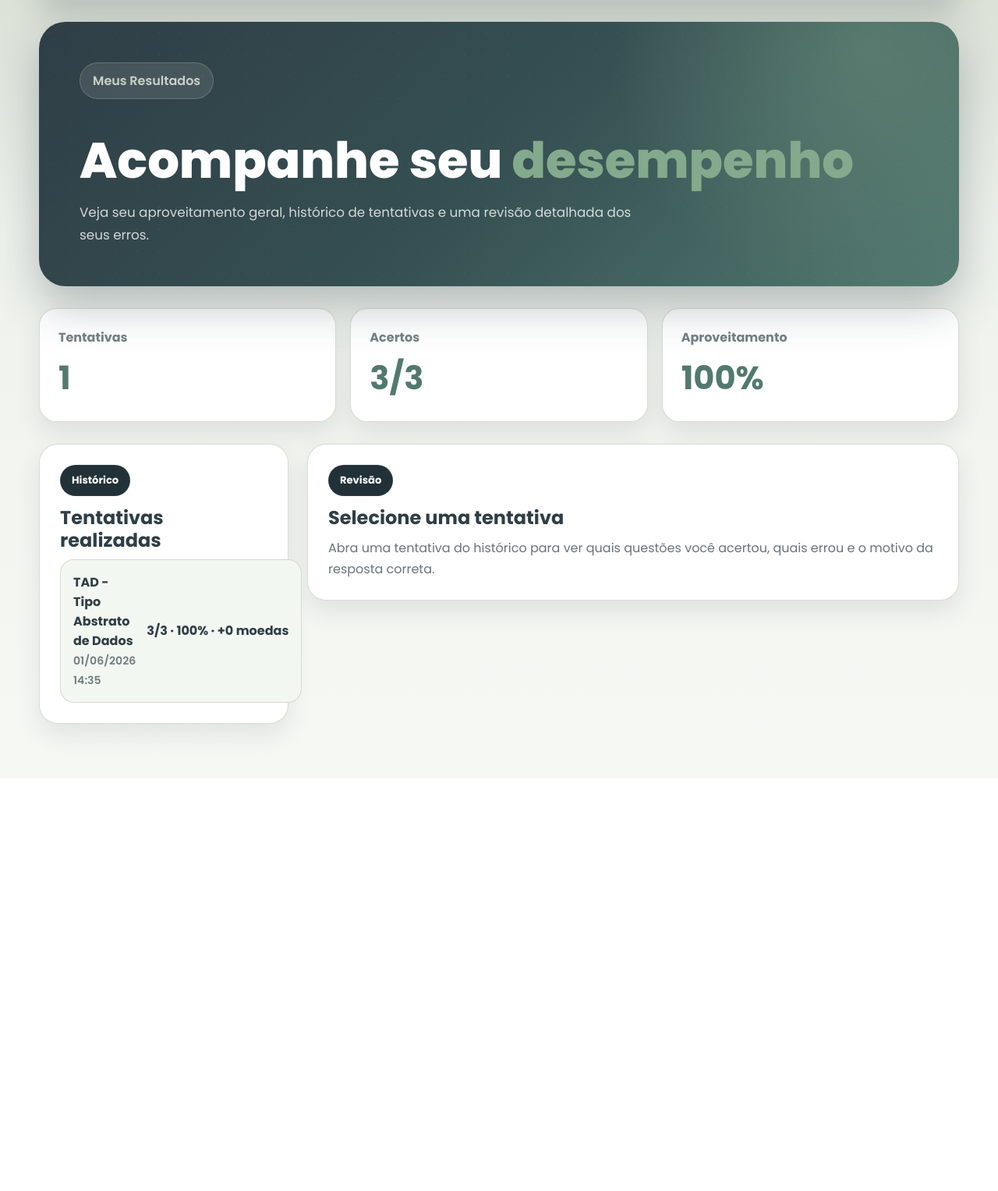
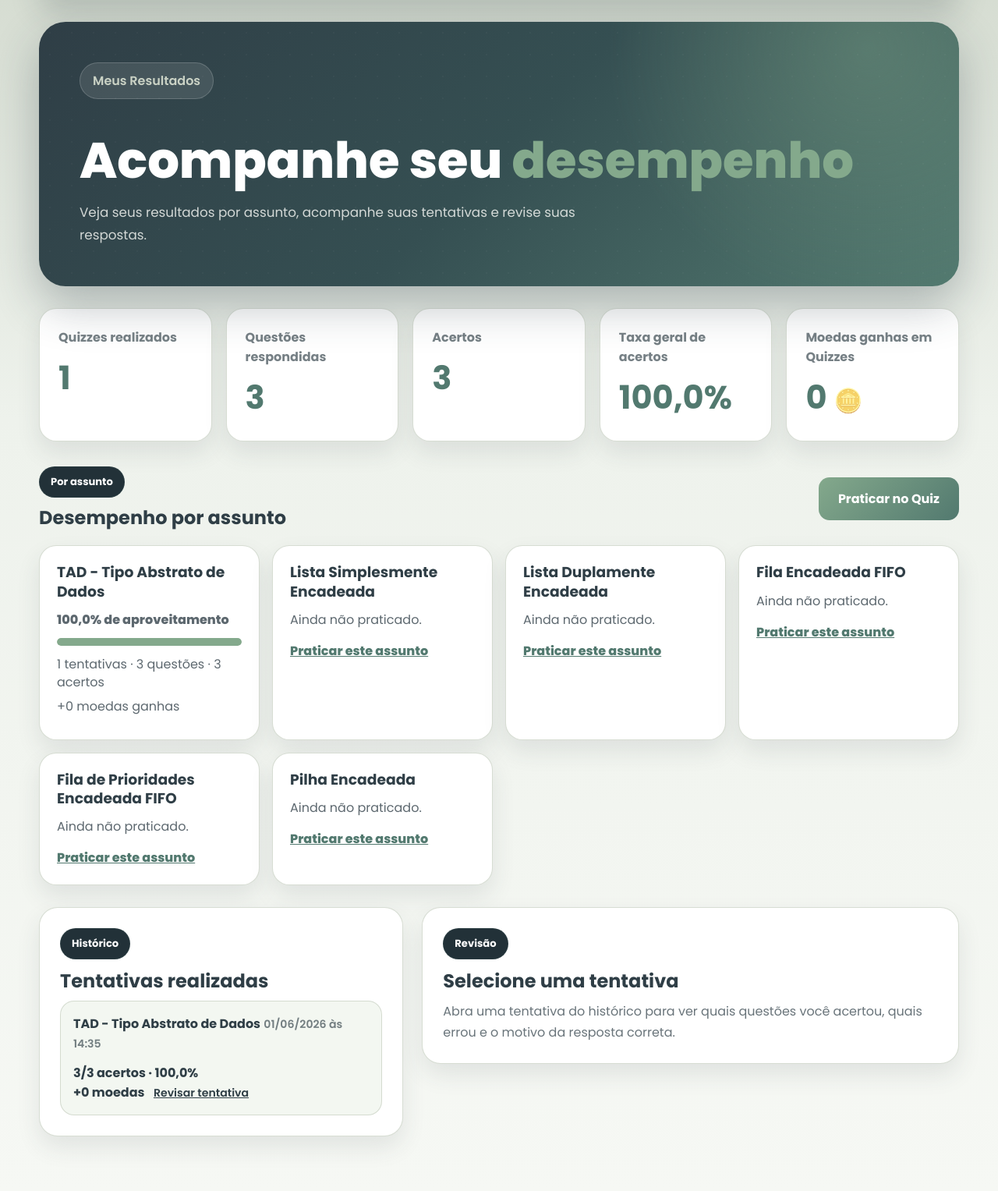
Before and after one commit to Vic0312/MindNodes, a PHP site: page /view/desempenho.php in a window 1280 px wide. Shown: the part 273-1800 px from the top of the page at 78% size. Before the commit the page ends 1241 px from the top, so only its background shows below. Run offline with PHP 8.4, Linux system fonts and the light colour scheme; the visitor is signed in with stand-in values (Sample User, id 1); data comes from the database, SQL or seed files in the repository.

Commit message:
Commit 53

```diff
--- a/controller/QuizController.php
+++ b/controller/QuizController.php
@@ -26,4 +26,10 @@ class QuizController
     public function salvarTentativaQuiz($id, $slug, $respostas) { return $this->quizModel->salvarTentativa($id, $slug, $respostas); }
     public function buscarDesempenhoUsuario($id) { return $this->quizModel->buscarDesempenho($id); }
     public function buscarTentativaQuiz($tentativa, $usuario) { return $this->quizModel->buscarTentativa($tentativa, $usuario); }
+    public function buscarMeuDesempenho() { return $this->quizModel->buscarDesempenho($this->usuarioAtual()); }
+    public function buscarMinhaTentativa($tentativa) {
+        $usuario = $this->usuarioAtual();
+        if ((!is_string($tentativa) && !is_int($tentativa)) || !preg_match('/^[1-9][0-9]*$/D', (string) $tentativa)) return false;
+        return $this->quizModel->buscarTentativa((int) $tentativa, $usuario);
+    }
 }
--- a/css/quiz.css
+++ b/css/quiz.css
@@ -467,7 +467,7 @@ main {
 
 .resumo-desempenho {
     display: grid;
-    grid-template-columns: repeat(3, 1fr);
+    grid-template-columns: repeat(auto-fit, minmax(180px, 1fr));
     gap: 18px;
     margin-top: 28px;
 }
@@ -491,6 +491,28 @@ main {
     color: var(--deep-teal);
     font-size: clamp(1.7rem, 4vw, 2.6rem);
 }
+
+.resumo-desempenho strong span { font-size: 0.72em; }
+
+.desempenho-assuntos { margin-top: 32px; }
+.desempenho-secao-topo { display: flex; align-items: center; justify-content: space-between; gap: 16px; flex-wrap: wrap; margin-bottom: 18px; }
+.desempenho-secao-topo h2 { color: var(--charcoal-blue); margin: 8px 0 0; }
+.desempenho-assuntos-grid { display: grid; grid-template-columns: repeat(auto-fit, minmax(min(100%, 280px), 1fr)); gap: 16px; }
+.desempenho-assunto-card { min-width: 0; padding: 22px; border-radius: 22px; background: #fff; border: 1px solid rgba(202, 210, 197, 0.75); box-shadow: 0 14px 30px rgba(47, 62, 70, 0.10); }
+.desempenho-assunto-card h3 { color: var(--charcoal-blue); margin: 0 0 12px; line-height: 1.3; }
+.desempenho-assunto-card p { color: rgba(47, 62, 70, 0.78); line-height: 1.45; margin: 8px 0; }
+.desempenho-assunto-card a { display: inline-block; margin-top: 8px; font-weight: 800; color: var(--deep-teal); text-decoration: underline; }
+.desempenho-assunto-taxa { font-weight: 800; }
+.desempenho-barra { height: 10px; border-radius: 999px; background: #dce6dc; overflow: hidden; margin: 12px 0; }
+.desempenho-barra span { display: block; height: 100%; border-radius: inherit; background: var(--muted-teal); }
+.desempenho-layout { grid-template-columns: minmax(320px, 0.95fr) minmax(0, 1.4fr); }
+.desempenho-layout > * { min-width: 0; }
+.desempenho-layout .historico-card { position: static; }
+.desempenho-layout .lista-tentativas a { flex-wrap: wrap; overflow-wrap: anywhere; }
+.desempenho-layout .lista-tentativas b { white-space: normal; line-height: 1.55; }
+.revisar-link { display: inline-block; margin-left: 8px; text-decoration: underline; color: inherit !important; }
+.revisao-card pre { max-width: 100%; overflow-x: auto; }
+.desempenho-assunto-card a:focus-visible, .desempenho-layout a:focus-visible, .desempenho-secao-topo a:focus-visible { outline: 3px solid var(--deep-teal); outline-offset: 3px; }
 
 .resultado-final {
     margin: 10px 0 22px;
--- a/model/Quiz.php
+++ b/model/Quiz.php
@@ -149,13 +149,17 @@ class Quiz
     public function buscarDesempenho($idUsuario)
     {
         $idUsuario = (int) $idUsuario;
-        $consulta = mysqli_prepare($this->conexao, 'SELECT COUNT(*) AS total_tentativas, COALESCE(SUM(total_perguntas), 0) AS total_perguntas, COALESCE(SUM(total_acertos), 0) AS total_acertos FROM quiz_tentativa WHERE id_usuario = ?');
+        $consulta = mysqli_prepare($this->conexao, 'SELECT COUNT(*) AS total_tentativas, COALESCE(SUM(total_perguntas), 0) AS total_perguntas, COALESCE(SUM(total_acertos), 0) AS total_acertos, COALESCE(SUM(moedas_ganhas), 0) AS moedas_ganhas FROM quiz_tentativa WHERE id_usuario = ?');
         mysqli_stmt_bind_param($consulta, 'i', $idUsuario); mysqli_stmt_execute($consulta);
         $resumo = mysqli_fetch_assoc(mysqli_stmt_get_result($consulta));
-        $sql = 'SELECT qt.id_tentativa, qt.total_perguntas, qt.total_acertos, qt.moedas_ganhas, qt.data_tentativa, qa.titulo, qa.slug FROM quiz_tentativa qt INNER JOIN quiz_assunto qa ON qa.id_assunto = qt.id_assunto WHERE qt.id_usuario = ? ORDER BY qt.data_tentativa DESC';
+        $sql = 'SELECT qa.id_assunto, qa.titulo, qa.slug, COUNT(qt.id_tentativa) AS total_tentativas, COALESCE(SUM(qt.total_perguntas), 0) AS total_perguntas, COALESCE(SUM(qt.total_acertos), 0) AS total_acertos, COALESCE(SUM(qt.moedas_ganhas), 0) AS moedas_ganhas FROM quiz_assunto qa LEFT JOIN quiz_tentativa qt ON qt.id_assunto = qa.id_assunto AND qt.id_usuario = ? GROUP BY qa.id_assunto, qa.titulo, qa.slug ORDER BY qa.id_assunto';
         $consulta = mysqli_prepare($this->conexao, $sql); mysqli_stmt_bind_param($consulta, 'i', $idUsuario); mysqli_stmt_execute($consulta);
         $resultado = mysqli_stmt_get_result($consulta);
-        return ['resumo' => $resumo, 'tentativas' => $resultado ? mysqli_fetch_all($resultado, MYSQLI_ASSOC) : []];
+        $assuntos = $resultado ? mysqli_fetch_all($resultado, MYSQLI_ASSOC) : [];
+        $sql = 'SELECT qt.id_tentativa, qt.total_perguntas, qt.total_acertos, qt.moedas_ganhas, qt.data_tentativa, qa.titulo, qa.slug FROM quiz_tentativa qt INNER JOIN quiz_assunto qa ON qa.id_assunto = qt.id_assunto WHERE qt.id_usuario = ? ORDER BY qt.data_tentativa DESC, qt.id_tentativa DESC';
+        $consulta = mysqli_prepare($this->conexao, $sql); mysqli_stmt_bind_param($consulta, 'i', $idUsuario); mysqli_stmt_execute($consulta);
+        $resultado = mysqli_stmt_get_result($consulta);
+        return ['resumo' => $resumo, 'assuntos' => $assuntos, 'tentativas' => $resultado ? mysqli_fetch_all($resultado, MYSQLI_ASSOC) : []];
     }
 
     public function buscarTentativa($idTentativa, $idUsuario)
--- a/view/desempenho.php
+++ b/view/desempenho.php
@@ -2,7 +2,7 @@
 
 session_start();
 
-if (!isset($_SESSION['usuario_id'])) {
+if (empty($_SESSION['estaLogado']) || !isset($_SESSION['usuario_id'])) {
     header("Location: ../view/login.php");
     exit();
 }
@@ -37,19 +37,23 @@ require_once __DIR__ . '/../controller/QuizController.php';
 
 $pagina = 'desempenho';
 $controlador = new QuizController();
-$idUsuario = $_SESSION['usuario_id'];
-$desempenho = $controlador->buscarDesempenhoUsuario($idUsuario);
+$desempenho = $controlador->buscarMeuDesempenho();
 $resumo = $desempenho['resumo'];
+$assuntos = $desempenho['assuntos'];
 $tentativas = $desempenho['tentativas'];
 $tentativaSelecionada = null;
+$tentativaInvalida = false;
 
 if (isset($_GET['tentativa'])) {
-    $tentativaSelecionada = $controlador->buscarTentativaQuiz($_GET['tentativa'], $idUsuario);
+    $tentativaSelecionada = $controlador->buscarMinhaTentativa($_GET['tentativa']);
+    $tentativaInvalida = !$tentativaSelecionada;
 }
 
-$totalPerguntas = (int) (isset($resumo['total_perguntas']) ? $resumo['total_perguntas'] : 0);
-$totalAcertos = (int) (isset($resumo['total_acertos']) ? $resumo['total_acertos'] : 0);
-$aproveitamento = $totalPerguntas > 0 ? round(($totalAcertos / $totalPerguntas) * 100) : 0;
+$totalPerguntas = (int) $resumo['total_perguntas'];
+$totalAcertos = (int) $resumo['total_acertos'];
+$formatarPercentual = static function ($acertos, $total) {
+    return $total > 0 ? number_format($acertos / $total * 100, 1, ',', '.') . '%' : '0%';
+};
 
 ?>
 <!DOCTYPE html>
@@ -70,24 +74,59 @@ $aproveitamento = $totalPerguntas > 0 ? round(($totalAcertos / $totalPerguntas)
         <section class="banner-interno">
             <span class="etiqueta">Meus Resultados</span>
             <h1>Acompanhe seu <span>desempenho</span></h1>
-            <p>Veja seu aproveitamento geral, histórico de tentativas e uma revisão detalhada dos seus erros.</p>
+            <p>Veja seus resultados por assunto, acompanhe suas tentativas e revise suas respostas.</p>
         </section>
 
         <section class="resumo-desempenho">
             <article>
-                <span>Tentativas</span>
+                <span>Quizzes realizados</span>
                 <strong><?php echo (int) (isset($resumo['total_tentativas']) ? $resumo['total_tentativas'] : 0); ?></strong>
             </article>
 
             <article>
-                <span>Acertos</span>
-                <strong><?php echo $totalAcertos; ?>/<?php echo $totalPerguntas; ?></strong>
+                <span>Questões respondidas</span>
+                <strong><?php echo $totalPerguntas; ?></strong>
             </article>
 
             <article>
-                <span>Aproveitamento</span>
-                <strong><?php echo $aproveitamento; ?>%</strong>
+                <span>Acertos</span>
+                <strong><?php echo $totalAcertos; ?></strong>
             </article>
+
+            <article>
+                <span>Taxa geral de acertos</span>
+                <strong><?php echo $formatarPercentual($totalAcertos, $totalPerguntas); ?></strong>
+            </article>
+
+            <article>
+                <span>Moedas ganhas em Quizzes</span>
+                <strong><?php echo (int) $resumo['moedas_ganhas']; ?> <span aria-hidden="true">🪙</span></strong>
+            </article>
+        </section>
+
+        <section class="desempenho-assuntos" aria-labelledby="titulo-assuntos">
+            <div class="desempenho-secao-topo">
+                <div><span class="subtitulo-secao">Por assunto</span><h2 id="titulo-assuntos">Desempenho por assunto</h2></div>
+                <a class="botao primario" href="quiz.php">Praticar no Quiz</a>
+            </div>
+            <div class="desempenho-assuntos-grid">
+                <?php foreach ($assuntos as $assunto): ?>
+                    <?php $praticado = (int) $assunto['total_tentativas'] > 0; ?>
+                    <article class="desempenho-assunto-card">
+                        <h3><?php echo htmlspecialchars($assunto['titulo'], ENT_QUOTES | ENT_SUBSTITUTE, 'UTF-8'); ?></h3>
+                        <?php if ($praticado): ?>
+                            <?php $percentualAssunto = $formatarPercentual((int) $assunto['total_acertos'], (int) $assunto['total_perguntas']); ?>
+                            <p class="desempenho-assunto-taxa"><?php echo $percentualAssunto; ?> de aproveitamento</p>
+                            <div class="desempenho-barra" role="img" aria-label="Aproveitamento: <?php echo $percentualAssunto; ?>"><span style="width: <?php echo (int) round((int) $assunto['total_perguntas'] > 0 ? (int) $assunto['total_acertos'] / (int) $assunto['total_perguntas'] * 100 : 0); ?>%"></span></div>
+                            <p><?php echo (int) $assunto['total_tentativas']; ?> tentativas · <?php echo (int) $assunto['total_perguntas']; ?> questões · <?php echo (int) $assunto['total_acertos']; ?> acertos</p>
+                            <p>+<?php echo (int) $assunto['moedas_ganhas']; ?> moedas ganhas</p>
+                        <?php else: ?>
+                            <p>Ainda não praticado.</p>
+                            <a href="quiz.php?assunto=<?php echo rawurlencode($assunto['slug']); ?>">Praticar este assunto</a>
+                        <?php endif; ?>
+                    </article>
+                <?php endforeach; ?>
+            </div>
         </section>
 
         <section class="desempenho-layout">
@@ -99,36 +138,32 @@ $aproveitamento = $totalPerguntas > 0 ? round(($totalAcertos / $totalPerguntas)
                     <section class="lista-tentativas">
                         <?php foreach ($tentativas as $tentativa): ?>
                             <?php
-                                $percentual = (int) $tentativa['total_perguntas'] > 0
-                                    ? round(((int) $tentativa['total_acertos'] / (int) $tentativa['total_perguntas']) * 100)
-                                    : 0;
+                                $percentual = $formatarPercentual((int) $tentativa['total_acertos'], (int) $tentativa['total_perguntas']);
                             ?>
 
                             <a
-                                class="<?php echo isset($_GET['tentativa']) && (int) $_GET['tentativa'] === (int) $tentativa['id_tentativa'] ? 'ativo' : ''; ?>"
+                                class="<?php echo $tentativaSelecionada && (int) $tentativaSelecionada['id_tentativa'] === (int) $tentativa['id_tentativa'] ? 'ativo' : ''; ?>"
                                 href="../view/desempenho.php?tentativa=<?php echo (int) $tentativa['id_tentativa']; ?>"
                             >
                                 <div>
                                     <strong><?php echo htmlspecialchars($tentativa['titulo']); ?></strong>
-                                    <span><?php echo date('d/m/Y H:i', strtotime($tentativa['data_tentativa'])); ?></span>
+                                    <span><?php echo date('d/m/Y', strtotime($tentativa['data_tentativa'])); ?> às <?php echo date('H:i', strtotime($tentativa['data_tentativa'])); ?></span>
                                 </div>
 
-                                <b><?php echo (int) $tentativa['total_acertos']; ?>/<?php echo (int) $tentativa['total_perguntas']; ?> · <?php echo $percentual; ?>% · +<?php echo (int) $tentativa['moedas_ganhas']; ?> moedas</b>
+                                <b><?php echo (int) $tentativa['total_acertos']; ?>/<?php echo (int) $tentativa['total_perguntas']; ?> acertos · <?php echo $percentual; ?><br>+<?php echo (int) $tentativa['moedas_ganhas']; ?> moedas <span class="revisar-link">Revisar tentativa</span></b>
                             </a>
                         <?php endforeach; ?>
                     </section>
                 <?php else: ?>
-                    <p class="texto-vazio">Você ainda não finalizou nenhum quiz.</p>
-                    <a class="botao primario" href="../view/quiz.php">Responder primeiro quiz</a>
+                    <p class="texto-vazio">Você ainda não realizou nenhum Quiz.</p>
+                    <a class="botao primario" href="quiz.php">Começar um Quiz</a>
                 <?php endif; ?>
             </section>
 
             <section class="revisao-card">
                 <?php if ($tentativaSelecionada): ?>
                     <?php
-                        $percentualTentativa = (int) $tentativaSelecionada['total_perguntas'] > 0
-                            ? round(((int) $tentativaSelecionada['total_acertos'] / (int) $tentativaSelecionada['total_perguntas']) * 100)
-                            : 0;
+                        $percentualTentativa = $formatarPercentual((int) $tentativaSelecionada['total_acertos'], (int) $tentativaSelecionada['total_perguntas']);
                     ?>
 
                     <span class="subtitulo-secao">Revisão</span>
@@ -136,7 +171,7 @@ $aproveitamento = $totalPerguntas > 0 ? round(($totalAcertos / $totalPerguntas)
                     <p class="resultado-final">
                         Resultado: <?php echo (int) $tentativaSelecionada['total_acertos']; ?>
                         de <?php echo (int) $tentativaSelecionada['total_perguntas']; ?> acertos
-                        (<?php echo $percentualTentativa; ?>%).
+                        (<?php echo $percentualTentativa; ?>).
                     </p>
                     <p class="recompensa-quiz">+<?php echo (int) $tentativaSelecionada['moedas_ganhas']; ?> moedas ganhas</p>
 
@@ -166,6 +201,12 @@ $aproveitamento = $totalPerguntas > 0 ? round(($totalAcertos / $totalPerguntas)
                             </article>
                         <?php endforeach; ?>
                     </section>
+                <?php elseif ($tentativaInvalida): ?>
+                    <section class="estado-inicial" role="status">
+                        <span class="subtitulo-secao">Revisão</span>
+                        <h2>Tentativa não encontrada</h2>
+                        <p>Esta tentativa não está disponível para sua conta.</p>
+                    </section>
                 <?php else: ?>
                     <section class="estado-inicial">
                         <span class="subtitulo-secao">Revisão</span>
```
Also changed, not shown: tests/desempenho.php (added, +86 -0 lines), tests/navegacao.php (+15 -0 lines), tests/navegacao_navegador.cjs (+5 -1 lines).
